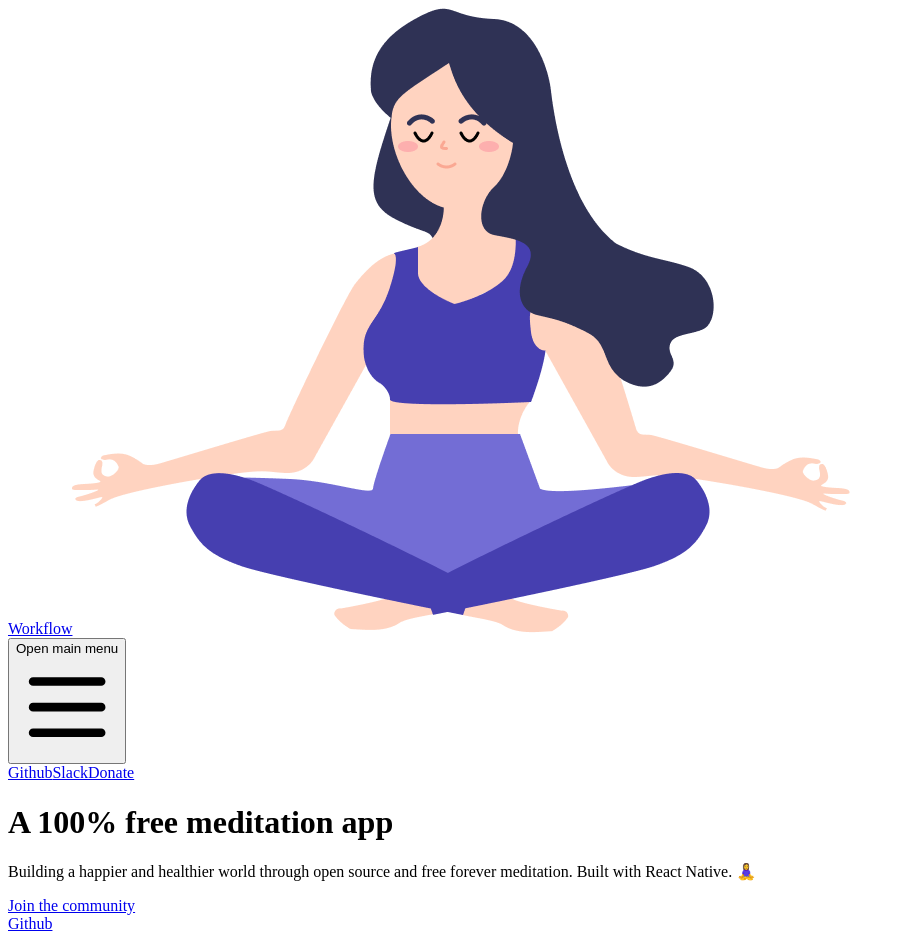
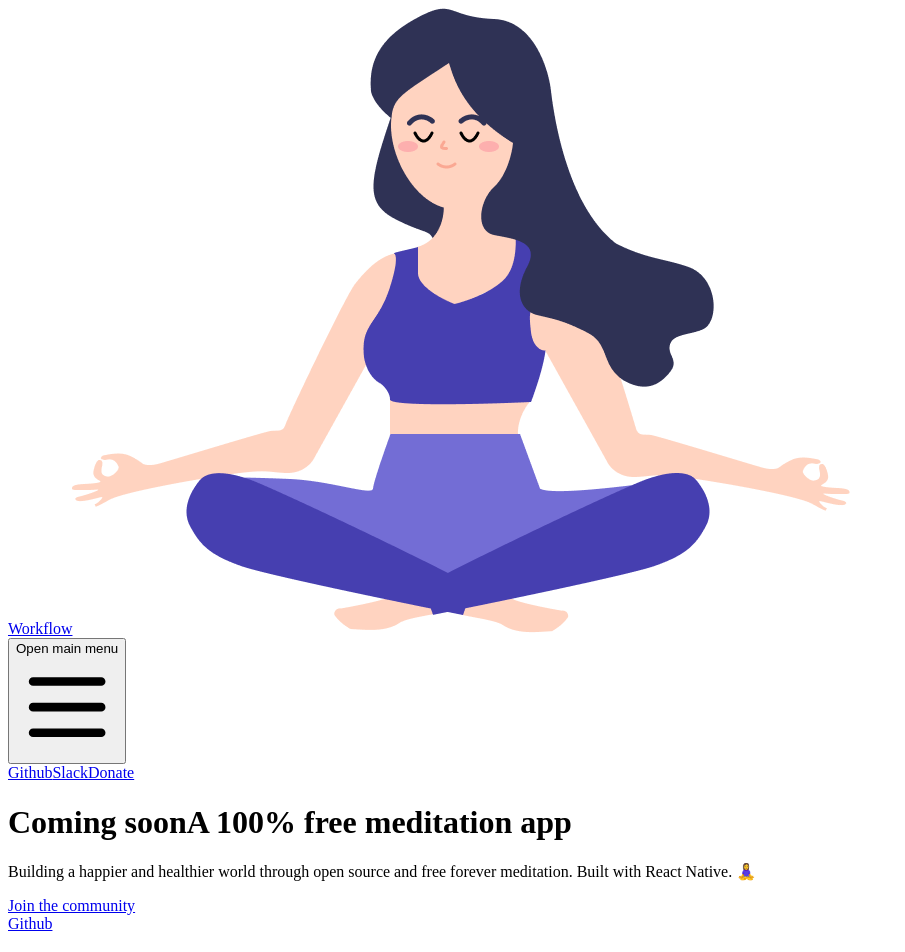
Before and after one commit to tiberiumihai/heylinda-website, a Next.js app: page / in a window 1280 px wide. Shown: the top 952 px of the page, without its empty margins (0-905 px from the left). Built offline with nearby package versions, Linux system fonts and the light colour scheme.

Commit message:
Add coming soon text

```diff
--- a/pages/index.js
+++ b/pages/index.js
@@ -126,6 +126,9 @@ export default function Home() {
             <main className="mt-10 mx-auto w- px-4 sm:mt-12 sm:px-6 md:mt-16 lg:mt-20 lg:px-8 xl:mt-28">
               <div className="sm:text-center lg:text-center">
                 <h1 className="text-4xl tracking-tight font-extrabold text-gray-900 sm:text-5xl md:text-6xl">
+                  <span class="block text-sm font-semibold uppercase tracking-wide text-gray-500 sm:text-base lg:text-sm xl:text-base">
+                    Coming soon
+                  </span>
                   <span className="block">A 100% free</span>{' '}
                   <span className="block text-indigo-600 xl:inline">meditation app</span>
                 </h1>
```
